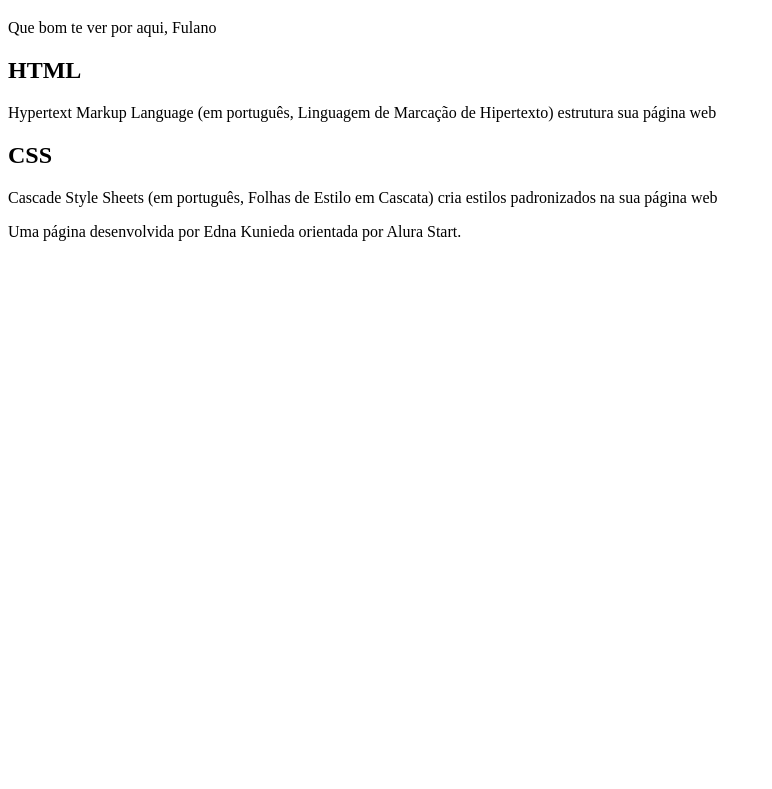
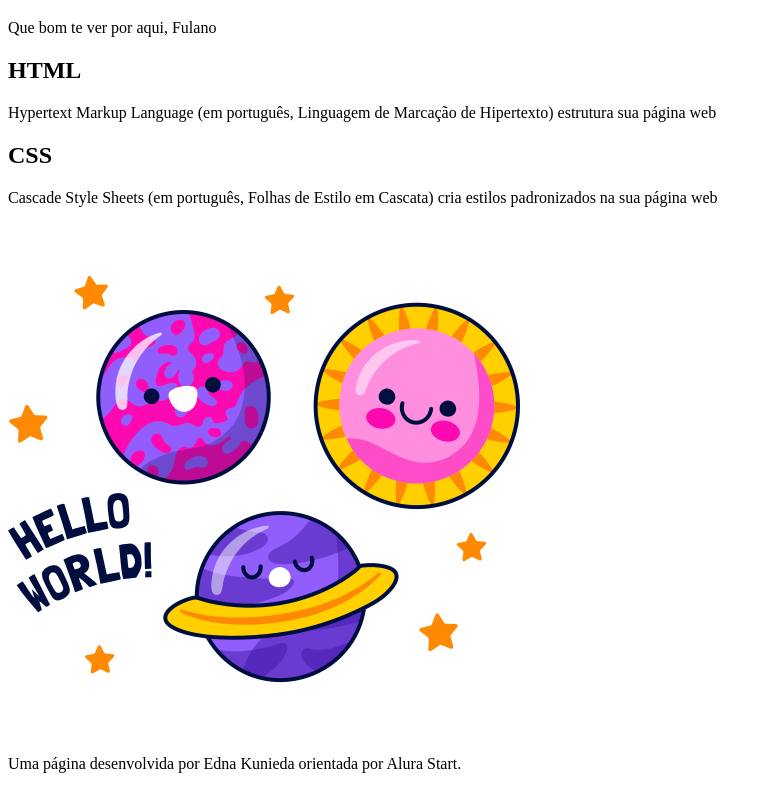
Before and after one commit to Edna-hub/Hello-World, a plain HTML site: page index.html in a window 1280 px wide. Shown: the part 61-850 px from the top of the page, without its empty margins (0-772 px from the left). Before the commit the page ends 800 px from the top, so only its background shows below. Drawn offline with Linux system fonts and the light colour scheme.

Commit message:
Finalizando a página HTML

```diff
--- a/index.html
+++ b/index.html
@@ -18,11 +18,11 @@
 
     <h2>CSS</h2>
     <P>Cascade Style Sheets (em português, Folhas de Estilo em Cascata) cria estilos padronizados na sua página web</P>
-
+    <img src="imagem/ola-mundo.png" alt="imagem com formas geométricas, apresentando dois planetas e o Sol, com a inscrição Hello World">
  </section>
 
  <footer>
-    <p>Uma página desenvolvida por Edna Kunieda orientada por Alura Start.</p>
+    <p>Uma página desenvolvida por Edna Kunieda orientada por Alura Start.</p>
 
  </footer>
 </body>
```
Also changed, not shown: imagem/ola-mundo.png (added).
